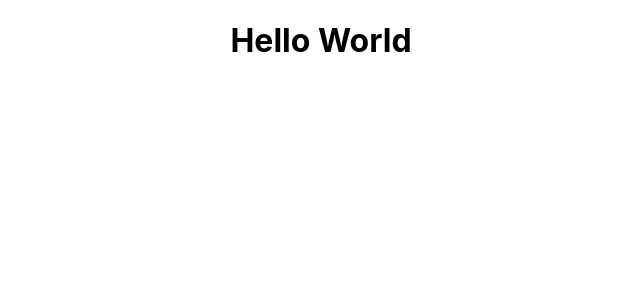
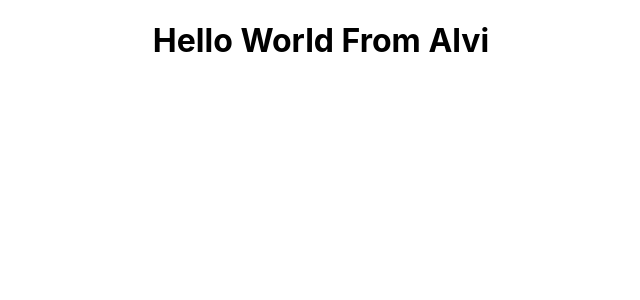
Before and after one commit to SanaAlvi/Bootcamp_react, a React (Create React App) app: page / in a window 1280 px wide. Shown: the top 300 px of the page, without its empty margins (319-959 px from the left). Built offline with nearby package versions, Linux system fonts and the light colour scheme.

Commit message:
Update App.js

```diff
--- a/src/App.js
+++ b/src/App.js
@@ -1,11 +1,10 @@
 import React from 'react';
-
 import './App.css';
 
 function App() {
   return (
     <div className="App">
-      <h1>Hello World</h1>
+      <h1>Hello World From Alvi</h1>
     </div>
   );
 }
```
